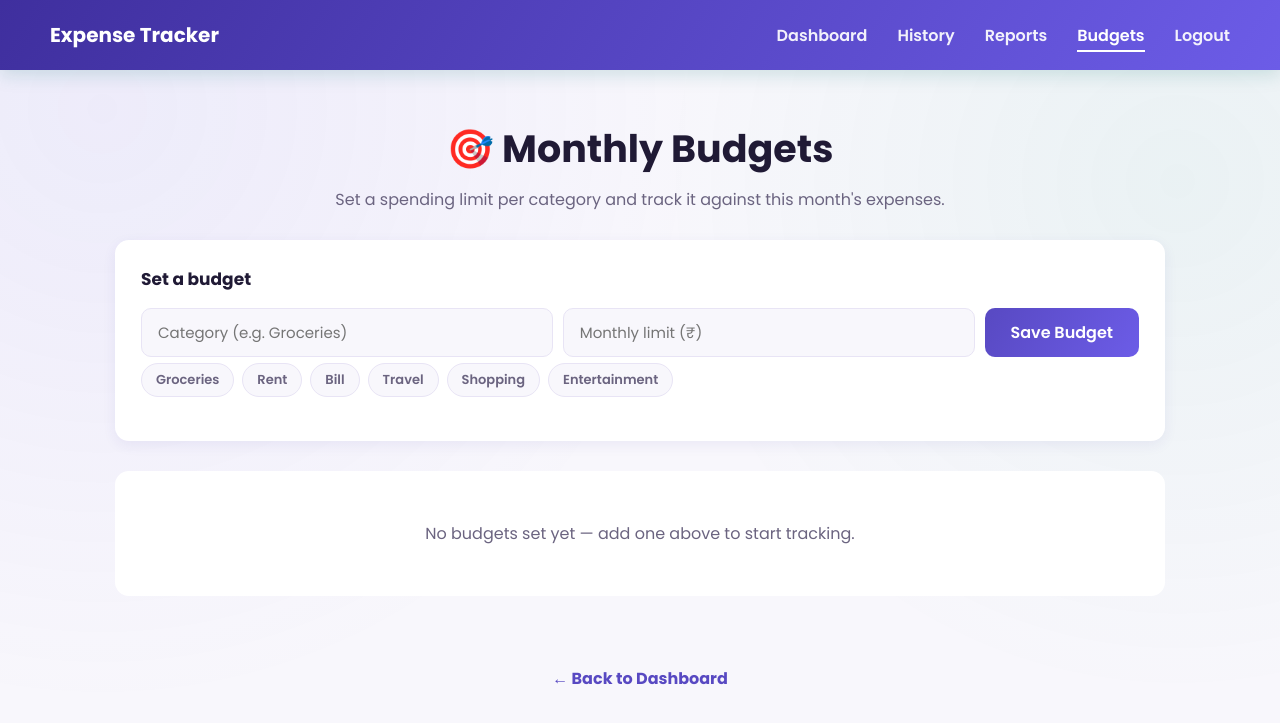
After one commit to saif-ai-dev/Expense_Tracker, a Flask app: page /budgets in a window 1280 px wide. The commit adds this page. Shown: the top 723 px of the page. Run offline with Flask 3, Linux system fonts and the light colour scheme; a user stored in the database is signed in; data comes from the database, SQL or seed files in the repository; both versions use the stored data as it was after the commit.

Commit message:
Added date feature and budget page

```diff
--- a/app.py
+++ b/app.py
@@ -49,8 +49,58 @@ def create_database():
     except sqlite3.OperationalError:
         pass
 
+    cursor.execute("""
+        CREATE TABLE IF NOT EXISTS budgets (
+            id INTEGER PRIMARY KEY AUTOINCREMENT,
+            user_id INTEGER,
+            category TEXT NOT NULL,
+            monthly_limit REAL NOT NULL,
+            FOREIGN KEY(user_id) REFERENCES users(id),
+            UNIQUE(user_id, category)
+        )
+    """)
+
     conn.commit()
     conn.close()
+
+
+def get_budget_status(user_id):
+    """Returns each budget the user has set, along with how much they've
+    spent in that category so far this calendar month."""
+    conn = get_db()
+    cursor = conn.cursor()
+
+    current_month = date.today().strftime("%Y-%m")
+
+    cursor.execute(
+        "SELECT id, category, monthly_limit FROM budgets WHERE user_id=? ORDER BY category",
+        (user_id,)
+    )
+    budget_rows = cursor.fetchall()
+
+    status = []
+    for b in budget_rows:
+        cursor.execute("""
+            SELECT COALESCE(SUM(amount), 0)
+            FROM transactions
+            WHERE user_id=? AND type='Expense' AND category=? AND date LIKE ?
+        """, (user_id, b["category"], current_month + "%"))
+        spent = cursor.fetchone()[0]
+
+        limit_ = b["monthly_limit"]
+        percent = min(100, round((spent / limit_) * 100)) if limit_ > 0 else 0
+
+        status.append({
+            "id": b["id"],
+            "category": b["category"],
+            "limit": limit_,
+            "spent": spent,
+            "percent": percent,
+            "over": spent > limit_
+        })
+
+    conn.close()
+    return status
 
 
 def login_required(view_func):
@@ -108,13 +158,15 @@ def dashboard():
     conn.close()
 
     balance = total_income - total_expense
+    budget_status = get_budget_status(user_id)
 
     return render_template(
         "dashboard.html",
         total_income=total_income,
         total_expense=total_expense,
         balance=balance,
-        recent=recent
+        recent=recent,
+        budget_status=budget_status
     )
 
 
@@ -215,12 +267,83 @@ def add_expense():
             VALUES (?, ?, ?, ?, ?, ?)
         """, (session["user_id"], "Expense", amount, category, description, entry_date))
         conn.commit()
+
+        # If this category has a monthly budget, check whether this entry
+        # (dated in the current month) pushed spending over the limit.
+        warning = ""
+        current_month = date.today().strftime("%Y-%m")
+        if entry_date.startswith(current_month):
+            budget_row = cursor.execute(
+                "SELECT monthly_limit FROM budgets WHERE user_id=? AND category=?",
+                (session["user_id"], category)
+            ).fetchone()
+            if budget_row:
+                spent = cursor.execute("""
+                    SELECT COALESCE(SUM(amount),0) FROM transactions
+                    WHERE user_id=? AND type='Expense' AND category=? AND date LIKE ?
+                """, (session["user_id"], category, current_month + "%")).fetchone()[0]
+                if spent > budget_row["monthly_limit"]:
+                    warning = f" ⚠️ You've gone over your {category} budget (₹{spent:.0f} / ₹{budget_row['monthly_limit']:.0f})."
+
         conn.close()
 
-        flash("Expense added successfully!")
+        flash("Expense added successfully!" + warning)
         return redirect(url_for("dashboard"))
 
     return render_template("add_expense.html", today=date.today().isoformat())
+
+
+@app.route("/budgets", methods=["GET", "POST"])
+@login_required
+def budgets():
+    user_id = session["user_id"]
+
+    if request.method == "POST":
+        category = request.form.get("category", "").strip()
+        limit_raw = request.form.get("monthly_limit", "").strip()
+
+        try:
+            monthly_limit = float(limit_raw)
+            if monthly_limit <= 0:
+                raise ValueError
+        except ValueError:
+            flash("Please enter a valid positive budget amount.")
+            return redirect(url_for("budgets"))
+
+        if not category:
+            flash("Please enter a category.")
+            return redirect(url_for("budgets"))
+
+        conn = get_db()
+        cursor = conn.cursor()
+        cursor.execute("""
+            INSERT INTO budgets (user_id, category, monthly_limit)
+            VALUES (?, ?, ?)
+            ON CONFLICT(user_id, category) DO UPDATE SET monthly_limit=excluded.monthly_limit
+        """, (user_id, category, monthly_limit))
+        conn.commit()
+        conn.close()
+
+        flash(f"Budget for {category} set to ₹{monthly_limit:.0f}/month.")
+        return redirect(url_for("budgets"))
+
+    return render_template("budgets.html", budget_status=get_budget_status(user_id))
+
+
+@app.route("/delete_budget/<int:budget_id>")
+@login_required
+def delete_budget(budget_id):
+    conn = get_db()
+    cursor = conn.cursor()
+    cursor.execute(
+        "DELETE FROM budgets WHERE id=? AND user_id=?",
+        (budget_id, session["user_id"])
+    )
+    conn.commit()
+    conn.close()
+
+    flash("Budget removed.")
+    return redirect(url_for("budgets"))
 
 
 @app.route("/transaction_history")
--- a/static/css/style.css
+++ b/static/css/style.css
@@ -1180,3 +1180,97 @@ body {
     .benefits-grid { grid-template-columns: 1fr; }
     .lm-steps-grid { grid-template-columns: 1fr; }
 }
+
+/* ============================================
+   BUDGETS — form card, progress bars, list
+   ============================================ */
+.budget-form-card {
+    background: var(--card);
+    border-radius: var(--radius);
+    padding: 26px;
+    box-shadow: var(--shadow-sm);
+    margin-bottom: 30px;
+    text-align: left;
+}
+
+.budget-form-card h3 {
+    color: var(--ink);
+    margin-bottom: 16px;
+    font-size: 17px;
+}
+
+.budget-form {
+    display: flex;
+    gap: 10px;
+    flex-wrap: wrap;
+    margin-bottom: 14px;
+}
+
+.budget-form input {
+    flex: 1;
+    min-width: 160px;
+    padding: 12px 16px;
+    border: 1.5px solid var(--border);
+    border-radius: 10px;
+    font-size: 15px;
+    font-family: var(--font);
+    background: var(--bg);
+    transition: border-color 0.2s ease;
+}
+.budget-form input:focus { outline: none; border-color: var(--brand); background: white; }
+
+.budget-form .primary-btn { padding: 12px 26px; }
+
+.budget-list {
+    display: grid;
+    grid-template-columns: repeat(auto-fit, minmax(260px, 1fr));
+    gap: 16px;
+    text-align: left;
+}
+
+.dashboard-budget-list { margin-bottom: 44px; }
+
+.budget-item-card {
+    background: var(--card);
+    border-radius: var(--radius);
+    padding: 20px 22px;
+    box-shadow: var(--shadow-sm);
+}
+
+.budget-item-head {
+    display: flex;
+    justify-content: space-between;
+    align-items: center;
+    margin-bottom: 12px;
+}
+
+.budget-cat-name {
+    font-weight: 700;
+    color: var(--ink);
+    font-size: 15px;
+}
+
+.budget-progress-track {
+    height: 10px;
+    background: var(--border);
+    border-radius: 999px;
+    overflow: hidden;
+    margin-bottom: 10px;
+}
+
+.budget-progress-fill {
+    height: 100%;
+    border-radius: 999px;
+    background: linear-gradient(90deg, var(--brand-deep), var(--brand));
+    transition: width 0.5s ease;
+}
+.budget-progress-fill.over-budget {
+    background: linear-gradient(90deg, #b8323f, var(--expense));
+}
+
+.budget-item-foot {
+    font-size: 13.5px;
+    color: var(--muted);
+    font-weight: 600;
+}
+.budget-item-foot.over-budget-text { color: var(--expense); }
--- a/templates/add_income.html
+++ b/templates/add_income.html
@@ -17,6 +17,7 @@
             <li><a href="{{ url_for('dashboard') }}">Dashboard</a></li>
             <li><a href="{{ url_for('transaction_history') }}">History</a></li>
             <li><a href="{{ url_for('reports') }}">Reports</a></li>
+            <li><a href="{{ url_for('budgets') }}">Budgets</a></li>
             <li><a href="{{ url_for('logout') }}">Logout</a></li>
         </ul>
     </nav>
@@ -61,6 +62,9 @@
                        placeholder="0.00"
                        required>
 
+                <label>Date</label>
+                <input type="date" name="date" value="{{ today }}" required>
+
                 <button type="submit" class="primary-btn">
                     Add Income
                 </button>
--- /dev/null
+++ b/templates/budgets.html
@@ -0,0 +1,82 @@
+<!DOCTYPE html>
+<html lang="en">
+<head>
+    <meta charset="UTF-8">
+    <meta name="viewport" content="width=device-width, initial-scale=1.0">
+    <title>Budgets - Expense Tracker</title>
+    <link rel="stylesheet" href="{{ url_for('static', filename='css/style.css') }}">
+</head>
+<body>
+
+<nav>
+    <h2>Expense Tracker</h2>
+    <ul>
+        <li><a href="{{ url_for('dashboard') }}">Dashboard</a></li>
+        <li><a href="{{ url_for('transaction_history') }}">History</a></li>
+        <li><a href="{{ url_for('reports') }}">Reports</a></li>
+        <li><a href="{{ url_for('budgets') }}" class="active">Budgets</a></li>
+        <li><a href="{{ url_for('logout') }}">Logout</a></li>
+    </ul>
+</nav>
+
+{% with messages = get_flashed_messages() %}
+    {% if messages %}
+        <div class="flash-msg">{{ messages[0] }}</div>
+    {% endif %}
+{% endwith %}
+
+<section class="history-section">
+
+    <h1>🎯 Monthly Budgets</h1>
+    <p>Set a spending limit per category and track it against this month's expenses.</p>
+
+    <div class="budget-form-card">
+        <h3>Set a budget</h3>
+        <form method="POST" action="{{ url_for('budgets') }}" class="budget-form">
+            <input type="text" id="budget-category" name="category" placeholder="Category (e.g. Groceries)" required>
+            <input type="number" name="monthly_limit" min="1" step="1" placeholder="Monthly limit (₹)" required>
+            <button type="submit" class="primary-btn">Save Budget</button>
+        </form>
+        <div class="chip-row">
+            <span class="chip" data-target="budget-category">Groceries</span>
+            <span class="chip" data-target="budget-category">Rent</span>
+            <span class="chip" data-target="budget-category">Bill</span>
+            <span class="chip" data-target="budget-category">Travel</span>
+            <span class="chip" data-target="budget-category">Shopping</span>
+            <span class="chip" data-target="budget-category">Entertainment</span>
+        </div>
+    </div>
+
+    {% if budget_status %}
+    <div class="budget-list">
+        {% for b in budget_status %}
+        <div class="budget-item-card">
+            <div class="budget-item-head">
+                <span class="budget-cat-name">{{ b.category }}</span>
+                <a href="{{ url_for('delete_budget', budget_id=b.id) }}"
+                   class="delete-btn"
+                   onclick="return confirm('Remove budget for {{ b.category }}?')">Remove</a>
+            </div>
+            <div class="budget-progress-track">
+                <div class="budget-progress-fill {{ 'over-budget' if b.over else '' }}" style="width: {{ b.percent }}%;"></div>
+            </div>
+            <div class="budget-item-foot {{ 'over-budget-text' if b.over else '' }}">
+                ₹{{ "%.0f"|format(b.spent) }} spent of ₹{{ "%.0f"|format(b.limit) }}
+                {% if b.over %} — over budget!{% else %} ({{ b.percent }}%){% endif %}
+            </div>
+        </div>
+        {% endfor %}
+    </div>
+    {% else %}
+    <div class="empty-state">No budgets set yet — add one above to start tracking.</div>
+    {% endif %}
+
+</section>
+
+<div class="back-dashboard">
+    <a href="{{ url_for('dashboard') }}" class="back-btn">← Back to Dashboard</a>
+</div>
+
+    <script src="{{ url_for('static', filename='js/script.js') }}"></script>
+</body>
+</html>
--- a/templates/reports.html
+++ b/templates/reports.html
@@ -176,6 +176,7 @@
             <a href="{{ url_for('dashboard') }}">Dashboard</a>
             <a href="{{ url_for('transaction_history') }}">Transactions</a>
             <a href="{{ url_for('reports') }}" class="active">Reports</a>
+            <a href="{{ url_for('budgets') }}">Budgets</a>
             <a href="{{ url_for('logout') }}">Logout</a>
         </div>
     </nav>
--- a/templates/transaction_history.html
+++ b/templates/transaction_history.html
@@ -18,6 +18,7 @@
         <li><a href="{{ url_for('dashboard') }}">Dashboard</a></li>
         <li><a href="{{ url_for('transaction_history') }}" class="active">History</a></li>
         <li><a href="{{ url_for('reports') }}">Reports</a></li>
+        <li><a href="{{ url_for('budgets') }}">Budgets</a></li>
         <li><a href="{{ url_for('logout') }}">Logout</a></li>
     </ul>
 </nav>
@@ -74,6 +75,7 @@
                     <th>Amount</th>
                     <th>Category</th>
                     <th>Description</th>
+                    <th>Date</th>
                     <th>Action</th>
                 </tr>
             </thead>
@@ -93,6 +95,7 @@
                     </td>
                     <td>{{ transaction[3] }}</td>
                     <td>{{ transaction[4] or '—' }}</td>
+                    <td>{{ transaction[5] or '—' }}</td>
 
                     <td>
                         <div class="row-actions">
```
Also changed, not shown: templates/add_expense.html (+36 -19 lines), templates/dashboard.html (+33 -1 lines), templates/edit_transaction.html (+9 -0 lines), Expense_Tracker.db.
